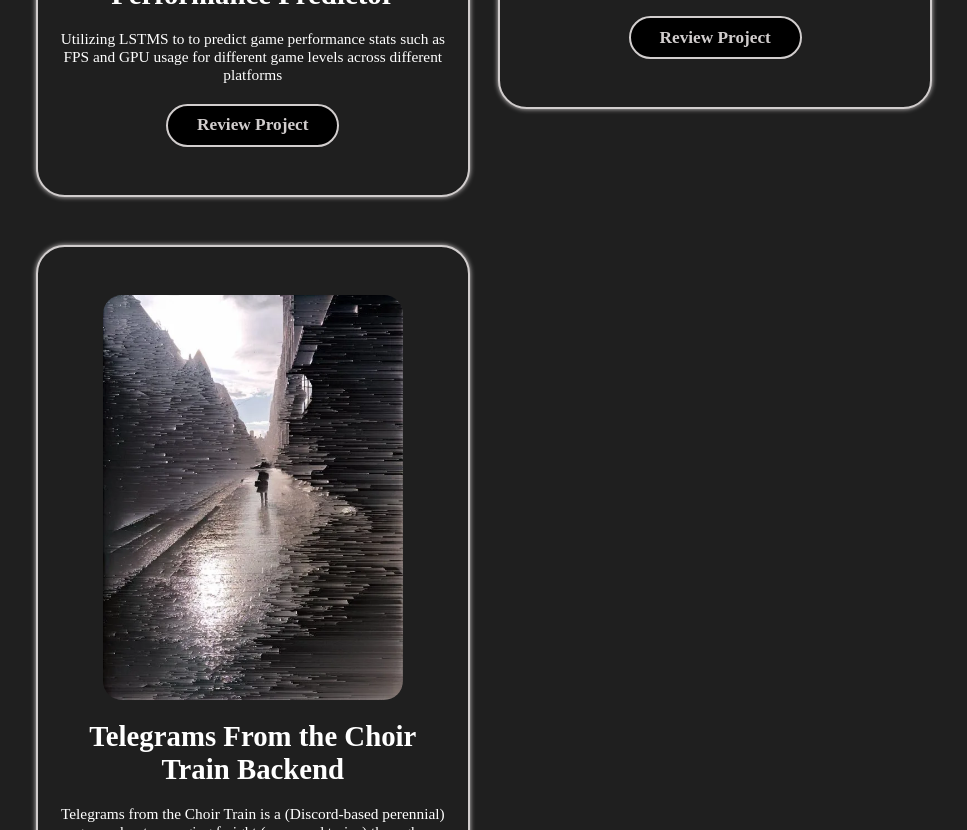
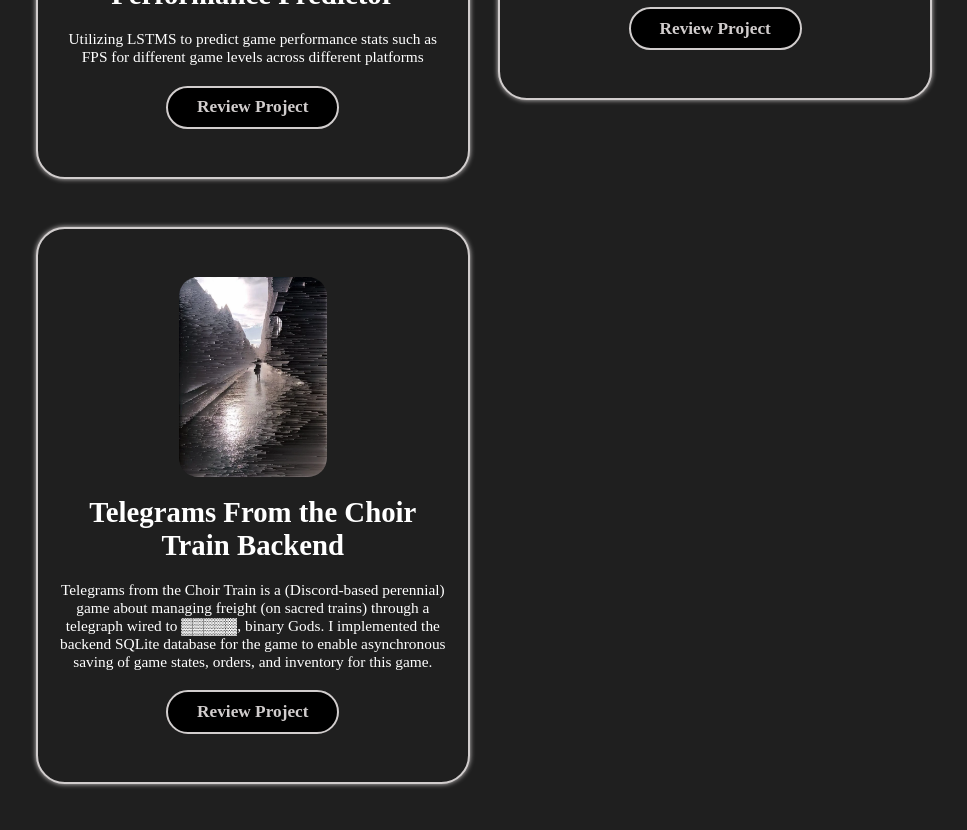
Before and after one commit to sonaj000/sonaj000.github.io, a plain HTML site: page index.html in a window 1280 px wide. Shown: the part 2877-3707 px from the top of the page, without its empty margins (156-1123 px from the left). Drawn offline with nearby package versions, Linux system fonts and the light colour scheme; a script that the page names is missing.

Commit message:
last change

```diff
--- a/index.html
+++ b/index.html
@@ -88,7 +88,7 @@
           <img src="perf.png" alt="">
 
           <h3>Cross-Platform Game Performance Predictor</h3>
-          <p>Utilizing LSTMS to to predict game performance stats such as FPS and GPU usage for different game levels across different platforms</p>
+          <p>Utilizing LSTMS to predict game performance stats such as FPS for different game levels across different platforms</p>
           <div class="btn">Review Project</div>
         </div>
 
@@ -101,7 +101,7 @@
         </div>
 
         <div class="project-card">
-          <img src="ChoirTrain.png" alt="">
+          <img src="ChoirTrain.png" alt="" style="height: 200px; width: auto;">
 
           <h3>Telegrams From the Choir Train Backend</h3>
           <p>Telegrams from the Choir Train is a (Discord-based perennial) game about managing freight (on sacred trains) through a telegraph wired to ▓▓▓▓▓, binary Gods. I implemented the backend SQLite database for the game to enable asynchronous saving of game states, orders, and inventory for this game. </p>
```
